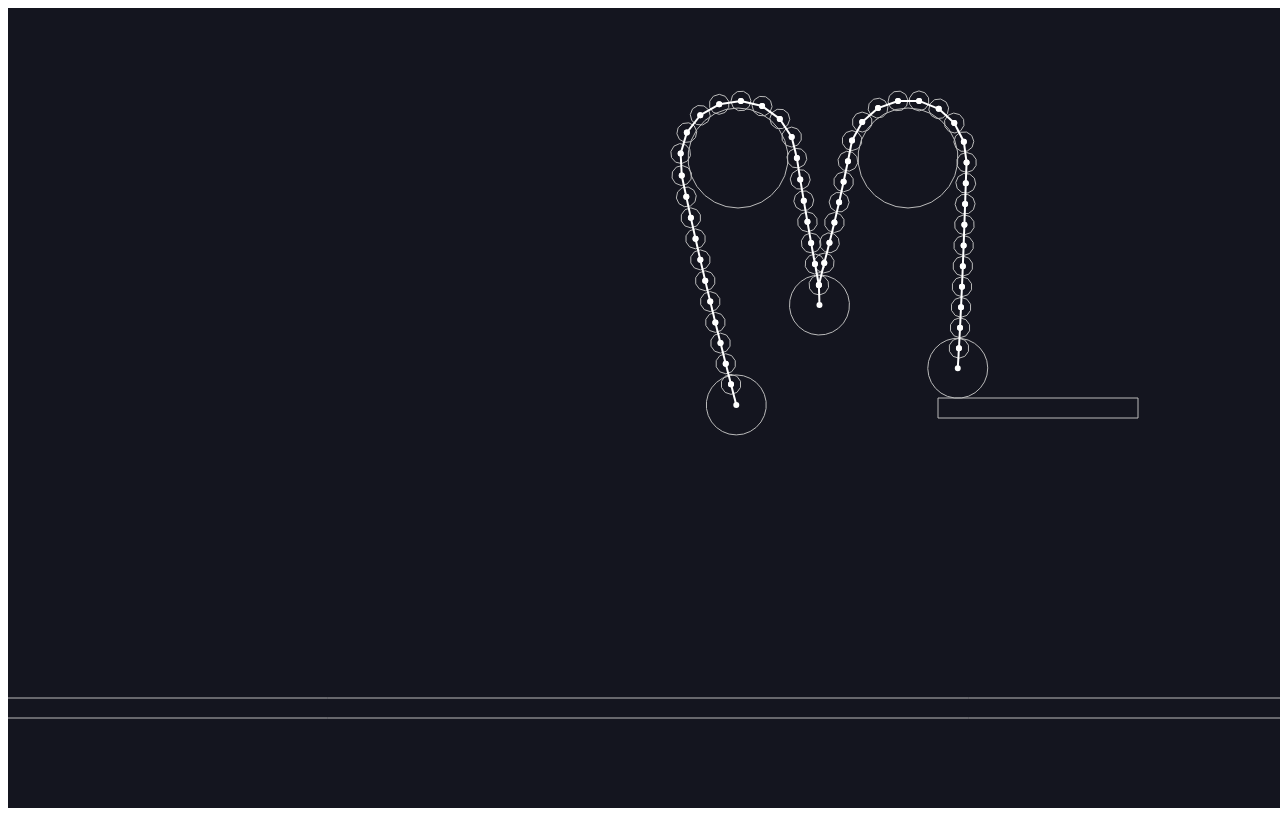
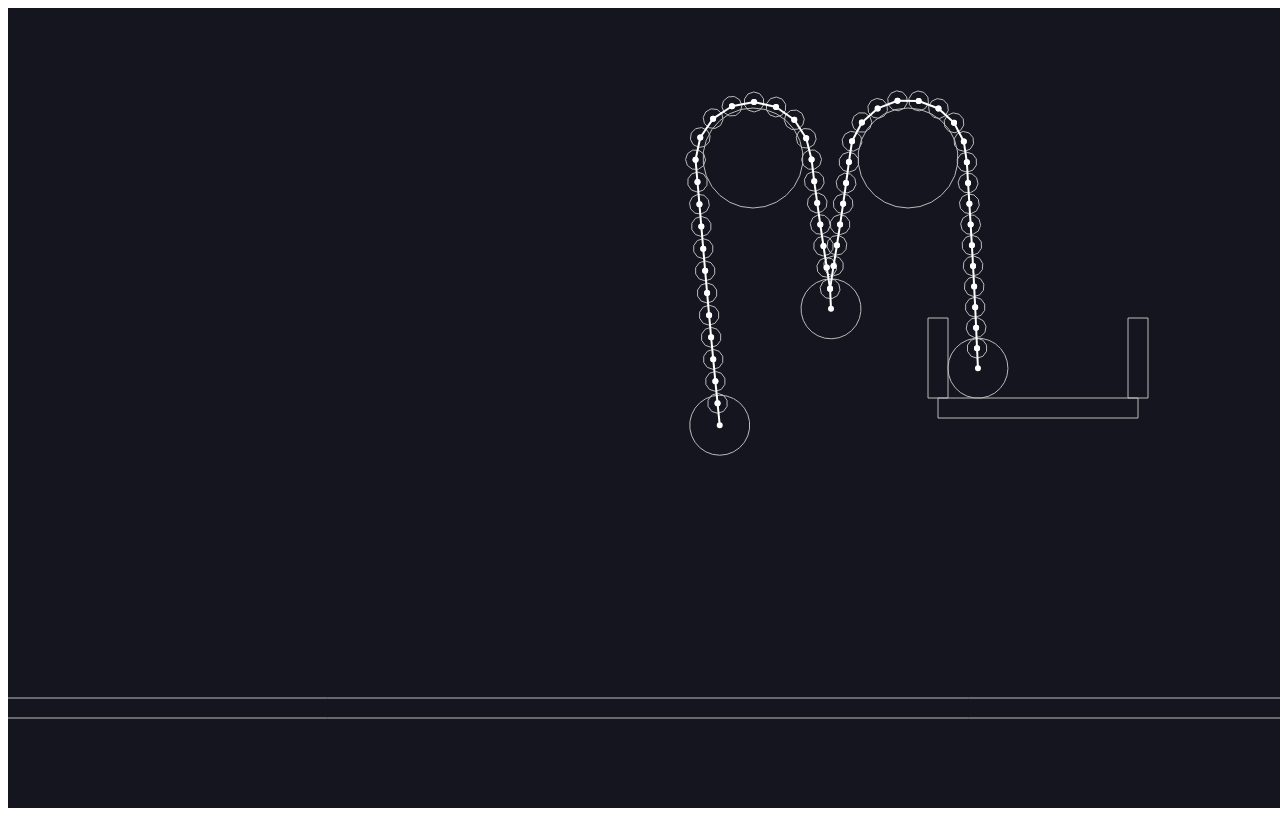
Before and after one commit to AnkitShrestha-Xenserv/RopePulleySystem, a plain HTML site: page index.html in a window 1280 px wide. Drawn offline with nearby package versions, Linux system fonts and the light colour scheme.

Commit message:
Everything Working

```diff
--- a/index.html
+++ b/index.html
@@ -8,7 +8,7 @@
     <div id ="canvas"></div>
 
     <script>
-        let id = document.getElementById('canvas')
+        let canvas = document.getElementById('canvas')
         const engine= Matter.Engine.create();
         const world = engine.world;
 
@@ -16,7 +16,7 @@
         const groupB = -2;
 
         const render = Matter.Render.create({
-            element:id,
+            element:canvas,
             engine:engine,
             options:{
                 width: window.innerWidth,
@@ -32,7 +32,7 @@
         WEIGHT3_POS = 750
         INDIVIDUAL_ROPE_DIST = 20
         // Create a static object (anchor point for the rope)
-        const anchor1 = Matter.Bodies.circle(730, 150, 50,{ isStatic: true ,collisionFilter:{
+        const anchor1 = Matter.Bodies.circle(745, 150, 50,{ isStatic: true ,collisionFilter:{
             group:groupB
         }});
         const anchor2 = Matter.Bodies.circle(900, 150, 50,{ isStatic: true });
@@ -46,9 +46,9 @@
         const weight3 = Matter.Bodies.circle(WEIGHT3_POS, 150,30,{ isStatic: false ,collisionFilter:{
             group:groupA
         }});
-        Matter.Body.setMass(weight1,0.003)
-        Matter.Body.setMass(weight2,0.0041)
-        Matter.Body.setMass(weight3,0.005)
+        Matter.Body.setMass(weight1,0.4)
+        Matter.Body.setMass(weight2,0.44)
+        Matter.Body.setMass(weight3,0.6)
 
         // Create an array to hold rope-like bodies
         const ropeBodies = [];
@@ -61,9 +61,11 @@
 
 
             const ropeBody = Matter.Bodies.circle(WEIGHT1_POS+ 10*i, 100 , 10,{collisionFilter:{group:groupA}});
-            Matter.Body.setMass(ropeBody,0.0001)
+            Matter.Body.setMass(ropeBody,0.01)
                 ropeBodies.push(ropeBody);
                 ropeBody.restitution = 0;
+                ropeBody.damping = 0;
+                ropeBody.friction = 0;
 
                 const constraint = Matter.Constraint.create({
                     bodyA: i==0? weight1: ropeBodies[i - 1],
@@ -90,16 +92,35 @@
 
         Matter.World.add(world, constraint);
         Matter.World.add(world, constraint2);
+
         // Create ground
         const ground = Matter.Bodies.rectangle(300, 700, 2500, 20, { isStatic: true });
+        let mouseX = 1030;
+        let mouseY = 400;
+        // Create Water level
+        const waterLevel = Matter.Bodies.rectangle(mouseX, mouseY, 200, 20, { isStatic: true });
+        const waterLevelLeftBound = Matter.Bodies.rectangle(mouseX-100, mouseY-50, 20, 80, { isStatic: true });
+        const waterLevelRightBound = Matter.Bodies.rectangle(mouseX+100, mouseY-50, 20, 80, { isStatic: true });
 
-        // Create Water level
-        const waterLevel = Matter.Bodies.rectangle(1030, 400, 200, 20, { isStatic: true });
 
+        canvas.addEventListener("mousemove", (event) => {
+            mouseX = event.clientX;
+            mouseY = event.clientY;
+        });
+        Matter.Events.on(render, 'beforeRender', () => {
+            // Calculate the new position for the waterLevel based on the mouse position
+            const newWaterLevelX = mouseX;
+            const newWaterLevelY = mouseY;
+
+            // Update the waterLevel's position
+            Matter.Body.setPosition(waterLevel, { x: newWaterLevelX, y: newWaterLevelY });
+            Matter.Body.setPosition(waterLevelLeftBound, { x: newWaterLevelX-100, y: newWaterLevelY-50 });
+            Matter.Body.setPosition(waterLevelRightBound, { x: newWaterLevelX+100, y: newWaterLevelY-50 });
+        });
 
 
         // Add bodies and constraint to the world
-        Matter.World.add(engine.world,[ground,weight1,weight2,weight3,anchor1,anchor2,waterLevel]);
+        Matter.World.add(engine.world,[ground,weight1,weight2,weight3,anchor1,anchor2,waterLevel,waterLevelLeftBound,waterLevelRightBound]);
         Matter.Engine.run(engine);
         Matter.Render.run(render);
 
```
